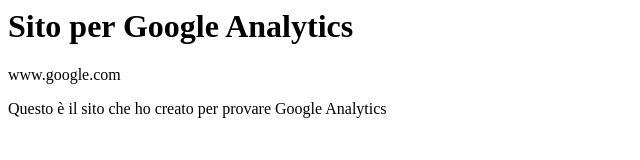
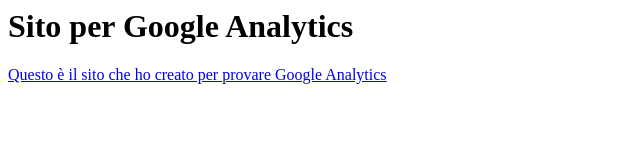
Before and after one commit to bibibi20/WEBSITE, a plain HTML site: page index.html in a window 1280 px wide. Shown: the whole page, without its empty margins (0-640 px from the left). Drawn offline with Linux system fonts and the light colour scheme.

Commit message:
Update index.html

```diff
--- a/index.html
+++ b/index.html
@@ -15,8 +15,9 @@
 
 </head>
 <body>
+
 <h1>Sito per Google Analytics</h1>
-<href>www.google.com</href>
+ <a href="www.google.com">
 
 <p>Questo è il sito che ho creato per provare Google Analytics</p>
 
```
